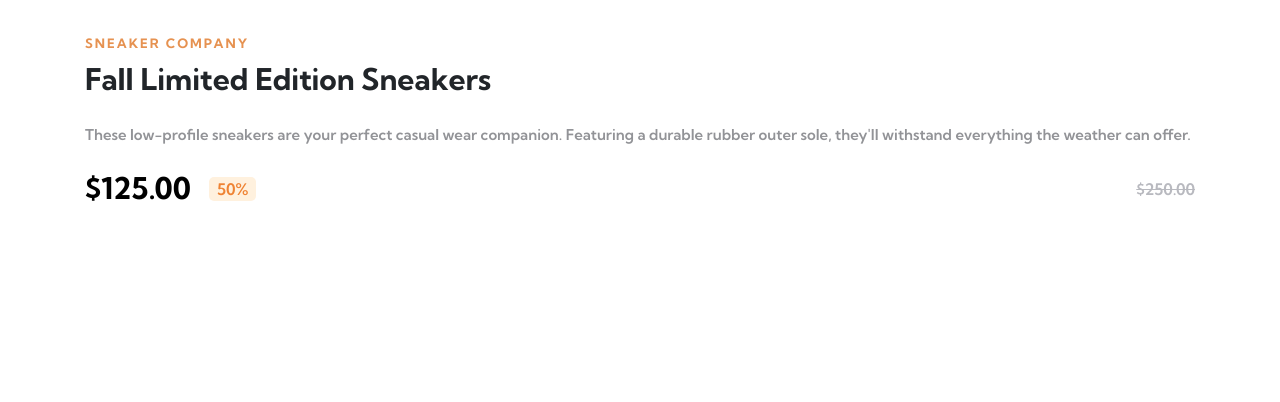
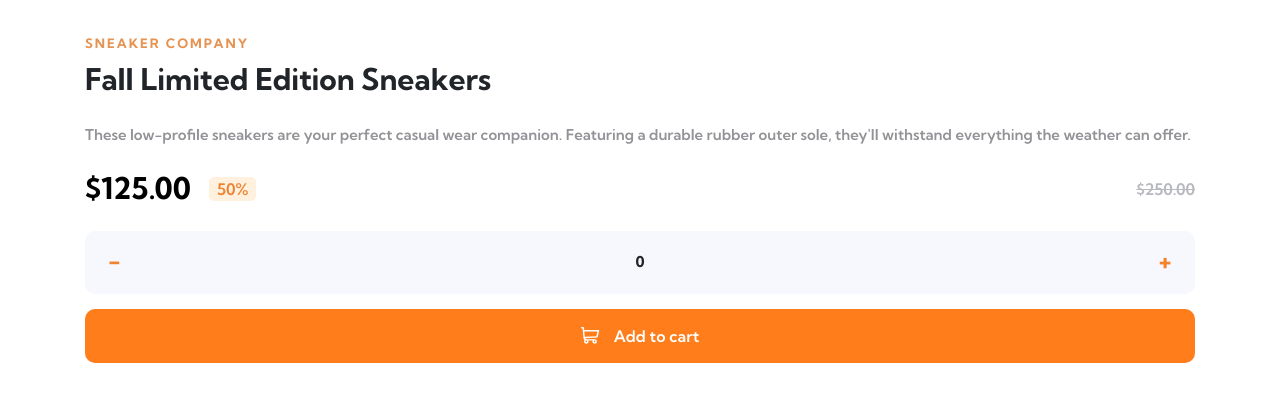
Before and after one commit to Leocamarggo/ecommerce-product-page, a plain HTML site: page index.html in a window 1280 px wide. Shown: the part 74-476 px from the top of the page. Drawn offline with nearby package versions, Linux system fonts and the light colour scheme.

Commit message:
Update quantity items and add button

```diff
--- a/index.html
+++ b/index.html
@@ -118,16 +118,19 @@
 
   <div class="container divDescription">
     <div class="col-12">
-      <div class="row subtitle">
-        Sneaker Company
+      <div class="row">
+       <span class="subtitle"> Sneaker Company </span>
       </div>
-      <div class="row title">
-        Fall Limited Edition Sneakers
+
+      <div class="row">
+        <span class="title"> Fall Limited Edition Sneakers </span>
       </div>
-      <div class="row text">
-        These low-profile sneakers are your perfect casual wear companion. Featuring a
-        durable rubber outer sole, they'll withstand everything the weather can offer.
+
+      <div class="row">
+        <span class="text"> These low-profile sneakers are your perfect casual wear companion. Featuring a
+        durable rubber outer sole, they'll withstand everything the weather can offer.</span>
       </div>
+
       <div class="allValues row d-flex justify-content-between">
           <div class="valuesDiv">
             <span class="productVal">$125.00</span>
@@ -135,19 +138,30 @@
           </div>
           <div class="totalVal">$250.00</div>
       </div>
+
+      <div class="quantityDiv row">
+        <div class="col d-flex justify-content-start ">
+          <span class="removeCart pl-2"> - </span>
+        </div>
+        <div class="col d-flex justify-content-center">
+          <span class="quantityCart"> 0 </span>
+        </div>
+        <div class="col d-flex justify-content-end">
+          <span class="addCart pr-2"> + </span>
+        </div>
+      </div>
+
+      <div class="divAddCart row">
+        <button class="btnAddCart">
+          <svg class="mr-2" width="25px"viewBox="0 0 30 20" xmlns="http://www.w3.org/2000/svg">
+            <path d="M20.925 3.641H3.863L3.61.816A.896.896 0 0 0 2.717 0H.897a.896.896 0 1 0 0 1.792h1l1.031 11.483c.073.828.52 1.726 1.291 2.336C2.83 17.385 4.099 20 6.359 20c1.875 0 3.197-1.87 2.554-3.642h4.905c-.642 1.77.677 3.642 2.555 3.642a2.72 2.72 0 0 0 2.717-2.717 2.72 2.72 0 0 0-2.717-2.717H6.365c-.681 0-1.274-.41-1.53-1.009l14.321-.842a.896.896 0 0 0 .817-.677l1.821-7.283a.897.897 0 0 0-.87-1.114ZM6.358 18.208a.926.926 0 0 1 0-1.85.926.926 0 0 1 0 1.85Zm10.015 0a.926.926 0 0 1 0-1.85.926.926 0 0 1 0 1.85Zm2.021-7.243-13.8.81-.57-6.341h15.753l-1.383 5.53Z" fill="#fff" fill-rule="nonzero"/>
+          </svg>
+          Add to cart
+        </button>
+      </div>
     </div>
   </div>
 
-
-
-  <!--
-    $125.00
-    50%
-    $250.00
-
-    0
-    Add to cart
-  -->
 
   <!-- <div class="attribution">
     Challenge by <a href="https://www.frontendmentor.io?ref=challenge" target="_blank">Frontend Mentor</a>.
@@ -155,8 +169,6 @@
   </div> -->
 
   <!-- Start::Scripts -->
-
-
   <script src="https://ajax.googleapis.com/ajax/libs/jquery/3.6.0/jquery.min.js"></script>
   <script type="text/javascript" src="/js/main.js"></script>
 
--- a/styles/sass/themes/main-section.sass
+++ b/styles/sass/themes/main-section.sass
@@ -1,4 +1,5 @@
 .divDescription
+    height: 68vh
     .col-12
         .subtitle
             color: #e69251
@@ -37,3 +38,39 @@
             .totalVal
                 color: #b8b9bf
                 text-decoration: line-through
+
+        .quantityDiv
+            margin-top: 20px
+            padding-top: 15px
+            padding-bottom: 15px
+            background-color: #f7f8fd
+            border-radius: 10px
+
+            .col
+                align-items: center
+                .removeCart
+                    color: #f3822c
+                    font-size: 25px
+                    margin-top: -5px
+                    font-weight: bold
+                .quantityCart
+                    font-size: 15px
+                    font-weight: bold
+                .addCart
+                    color: #f3822c
+                    font-size: 25px
+                    margin-top: -5px
+                    font-weight: bold
+
+        .divAddCart
+            padding-top: 15px
+            .btnAddCart
+                color: white
+                border: none
+                background-color: #ff7d1b
+                width: 100%
+                padding: 15px
+                border-radius: 10px
+                display: flex
+                justify-content: center
+                align-items: center
```
Also changed, not shown: styles/css/main.css, 1 other file.
